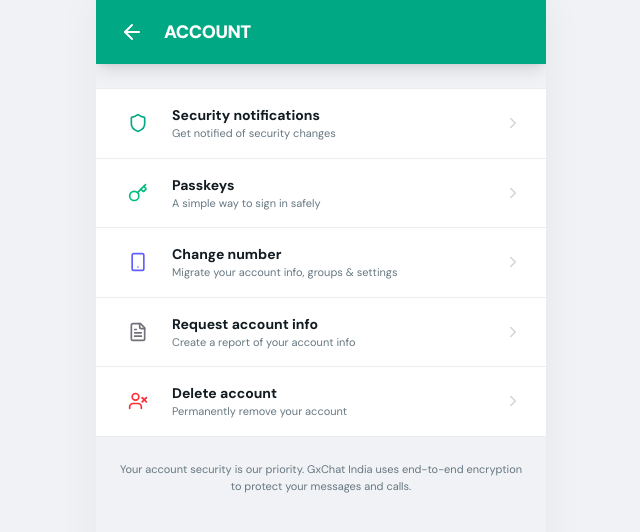
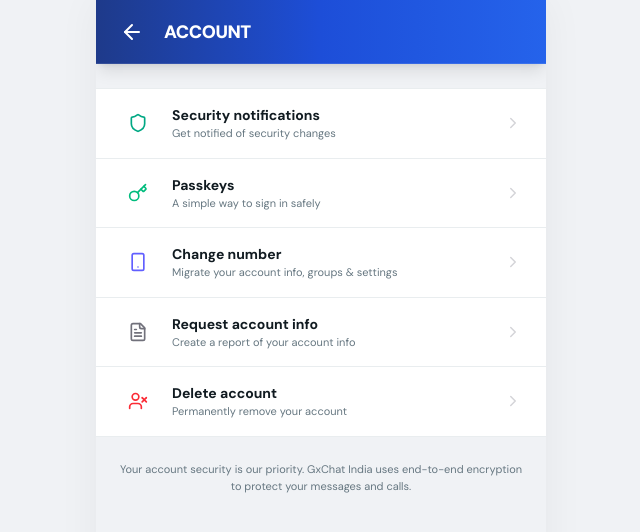
Before and after one commit to gothwadtechnologies/gxchatindia, a React (Vite) app: page /account-settings in a window 1280 px wide. Shown: the top 532 px of the page, without its empty margins (319-959 px from the left). Built offline with nearby package versions, Linux system fonts and the light colour scheme; no server answers; the database is empty; sample sign-in values are in the browser's storage.

Commit message:
Update src/features/settings/AccountSettingsScreen.tsx via GTech AI Studio

```diff
--- a/src/features/settings/AccountSettingsScreen.tsx
+++ b/src/features/settings/AccountSettingsScreen.tsx
@@ -16,7 +16,7 @@ export default function AccountSettingsScreen() {
   return (
     <div className="h-full flex flex-col bg-[var(--bg-main)] overflow-hidden">
       {/* Header */}
-      <div className="shrink-0 flex items-center gap-3 px-4 h-16 bg-primary z-50 shadow-lg shadow-[var(--primary-shadow)]">
+      <div className="shrink-0 flex items-center gap-3 px-4 h-16 bg-gradient-to-r from-[#1e3a8a] via-[#1d4ed8] to-[#2563eb] z-50 shadow-lg border-b border-white/10">
         <button onClick={() => navigate(-1)} className="hover:bg-white/10 p-2 rounded-full transition-colors">
           <ArrowLeft size={24} className="text-white" />
         </button>
```
